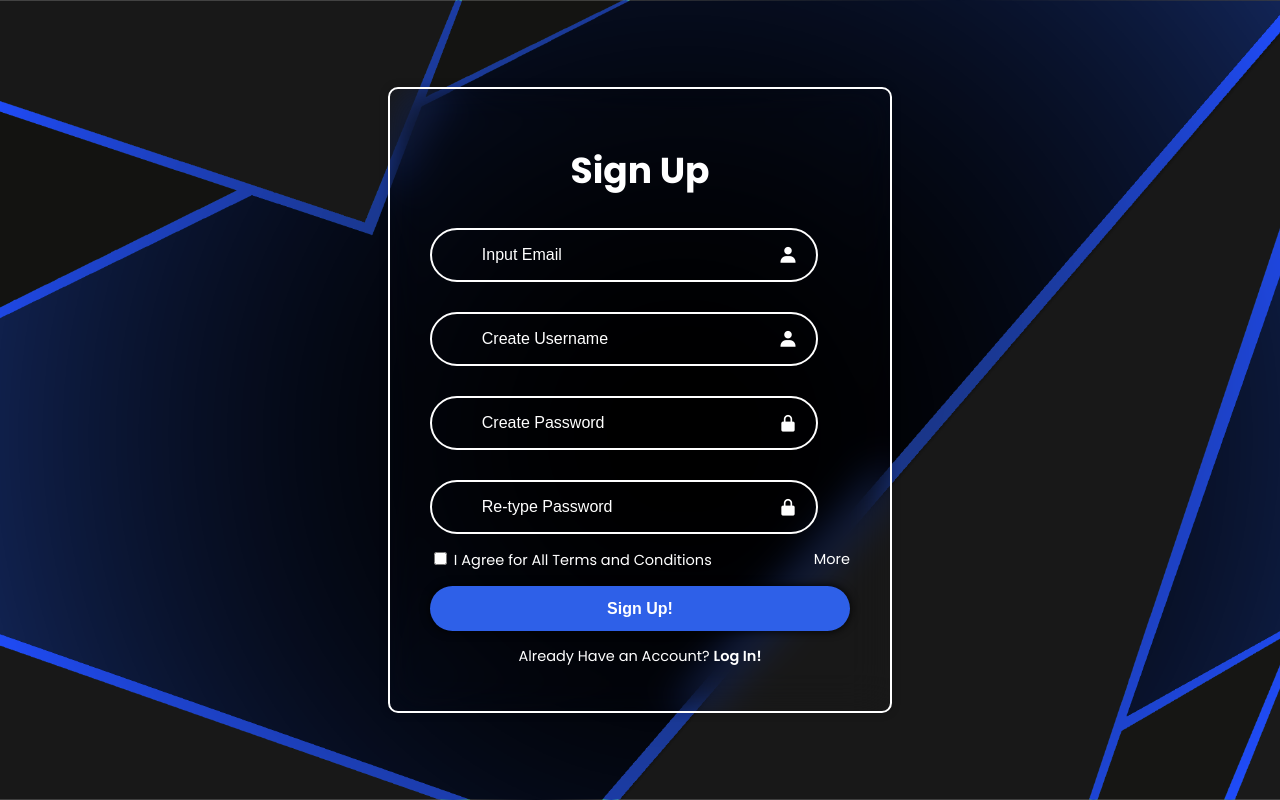
After one commit to TarkovDenck/project3.1, a PHP site: page /signup.html in a window 1280 px wide. The commit adds this page. Run offline with PHP 8.4, Linux system fonts and the light colour scheme; some libraries are stand-ins or nearby versions.

Commit message:
Menambahkan HTML, CSS untuk log in dan sign up

```diff
--- /dev/null
+++ b/javascript/signup.js
@@ -0,0 +1,68 @@
+document.addEventListener('DOMContentLoaded', function() {
+    document.getElementById('signupForm').addEventListener('submit', function(event) {
+        event.preventDefault();
+
+        var email = document.getElementById('email').value.trim();
+        var username = document.getElementById('username').value.trim();
+        var password = document.getElementById('password').value.trim();
+        var repassword = document.getElementById('repassword').value.trim();
+        var agreeTerms = document.getElementById('agreeTerms').checked;
+
+        // Regex untuk memeriksa keberadaan simbol '@' dalam email
+        var emailRegex = /\S+@\S+\.\S+/;
+
+        if (!emailRegex.test(email)) {
+            Swal.fire({
+                title: 'Error!',
+                text: 'Please enter a valid email address.',
+                icon: 'error',
+                confirmButtonText: 'Try Again'
+            });
+        } else if (username.length > 20) {
+            Swal.fire({
+                title: 'Error!',
+                text: 'Username cannot be more than 20 characters.',
+                icon: 'error',
+                confirmButtonText: 'Try Again'
+            });
+        } else if (!/^(?=.*[A-Za-z])(?=.*\d)[A-Za-z\d]{8,}$/.test(password)) {
+            Swal.fire({
+                title: 'Error!',
+                text: 'Password must contain at least one letter and one number, and no symbols.',
+                icon: 'error',
+                confirmButtonText: 'Try Again'
+            });
+        } else if (password !== repassword) {
+            Swal.fire({
+                title: 'Error!',
+                text: 'Passwords do not match.',
+                icon: 'error',
+                confirmButtonText: 'Try Again'
+            });
+        } else if (!agreeTerms) {
+            Swal.fire({
+                title: 'Error!',
+                text: 'You must agree to the terms and conditions.',
+                icon: 'error',
+                confirmButtonText: 'Try Again'
+            });
+        } else {
+            Swal.fire({
+                title: 'Sign Up Success!',
+                text: 'You have successfully signed up.',
+                icon: 'success',
+                confirmButtonText: 'Great'
+            }).then(() => {
+
+                window.sharedData.signupData = {
+                    email: email,
+                    username: username,
+                    password: password
+                };
+
+                // For example, redirecting to another page
+                window.location.href = 'login.html';
+            });
+        }
+    });
+});
--- /dev/null
+++ b/signup.html
@@ -0,0 +1,62 @@
+<!DOCTYPE html>
+<html lang="en">
+
+<head>
+    <meta charset="UTF-8">
+    <meta http-equiv="X-UA-Compatible" content="IE=edge">
+    <meta name="viewport" content="width=device-width,initial-scale=1.0">
+    <title>Sign Up and Login Form</title>
+    <link rel="stylesheet" href="styles\signup.css">
+    <link href='https://unpkg.com/boxicons@2.1.4/css/boxicons.min.css' rel='stylesheet'>
+    <!-- Mengimpor CSS SweetAlert2 -->
+    <link rel="stylesheet" href="https://cdn.jsdelivr.net/npm/sweetalert2@11/dist/sweetalert2.min.css">
+
+    <script>
+        // Define the global object
+        window.sharedData = {};
+    </script>
+    <script src="javascript\signup.js"></script>
+
+</head>
+
+<body>
+    <div class="wrapper">
+        <form id="signupForm">
+            <h1>Sign Up</h1>
+            <div class="input-box">
+                <input type="text" id="email" placeholder="    Input Email    " required>
+                <i class='bx bxs-user'></i>
+            </div>
+            <div class="input-box">
+                <input type="text" id="username" placeholder="    Create Username    " required>
+                <i class='bx bxs-user'></i>
+            </div>
+            <div class="input-box">
+                <input type="password" id="password" placeholder="    Create Password    " required>
+                <i class='bx bxs-lock-alt'></i>
+            </div>
+            <div class="input-box">
+                <input type="password" id="repassword" placeholder="    Re-type Password    " required>
+                <i class='bx bxs-lock-alt'></i>
+            </div>
+
+            <div class="remember-forgot">
+                <label><input type="checkbox" id="agreeTerms"> I Agree for All Terms and Conditions </label>
+                <a href="#"> More </a>
+            </div>
+
+            <button type="submit" class="btn"> Sign Up! </button>
+
+            <div class="register-link">
+                <p>Already Have an Account? <a href="login.html">Log In!</a></p>
+            </div>
+        </form>
+    </div>
+
+    <!-- Mengimpor JS SweetAlert2 -->
+    <script src="https://cdn.jsdelivr.net/npm/sweetalert2@11/dist/sweetalert2.all.min.js"></script>
+    <!-- Mengimpor file JavaScript terpisah -->
+    <script src="javascript\signup.js"></script>
+</body>
+
+</html>
--- /dev/null
+++ b/styles/signup.css
@@ -0,0 +1,124 @@
+@import url("https://fonts.googleapis.com/css2?family=Poppins:wght@300;400;500;600;700;800;900&display=swap");
+
+
+body {
+    margin: 0;
+    padding: 0;
+    box-sizing: border-box;
+    font-family: "Poppins", sans-serif;
+    display: flex;
+    justify-content: center;
+    align-items: center;
+    min-height: 100vh;
+    background: url(../Image/background-login-signup.png) no-repeat;
+    background-size: cover;
+    background-position: center;
+}
+
+.wrapper {
+    width: 420px;
+    background: transparent;
+    border: 2px solid rgba(255, 255, 255, 2);
+    backdrop-filter: blur(20px);
+    box-shadow: 0 0 10px rgba(0, 0, 0, .2);
+    color: #FFFFFF;
+    border-radius: 10px;
+    padding: 30px 40px;
+}
+
+.wrapper h1 {
+    font-size: 36px;
+    text-align: center;
+}
+
+.wrapper .input-box{
+    position: relative;
+    /* width: 98%;
+    height: 50px; */
+    margin: 30px 0;
+}
+
+.bxs-user{
+    margin-right: 2rem;
+}
+
+.bxs-lock-alt{
+    margin-right: 2rem;
+}
+
+.input-box input{
+    /* width: 100%; */
+    width: 20rem;
+    height: 100%;
+    padding: 1rem 2rem;
+    background: transparent;
+    border: none;
+    outline: none;
+    border: 2px solid rgba(255, 255, 255, 2);
+    border-radius: 40px;
+    font-size: 16px;
+    color: #FFFFFF;
+}
+
+.input-box input::placeholder{
+    color: #FFFFFF;
+}
+
+.input-box i {
+    position: absolute;
+    right: 20px;
+    top: 50%;
+    transform: translateY(-50%);
+    font-size: 20px;
+}
+
+.wrapper .remember-forgot {
+    display: flex;
+    justify-content: space-between;
+    font-size: 14.5px;
+    margin: -15px 0 15px;
+}
+
+.remember-forgot label input {
+    accent-color: #fff;
+    margin-right: 3px;
+}
+
+.remember-forgot a{
+    color: #fff;
+    text-decoration: none;
+}
+
+.remember-forgot a:hover {
+    text-decoration: underline;
+}
+
+.wrapper .btn {
+    width: 100%;
+    height: 45px;
+    background: #2e60e8;
+    border: none;
+    outline: none;
+    border-radius: 40px;
+    box-shadow: 0 0 10px rgba(0, 0, 0, 1);
+    cursor: pointer;
+    font-size: 16px;
+    color: #fff;
+    font-weight: 600;
+}
+
+.wrapper .register-link {
+    font-size: 14.5px;
+    text-align: center;
+    margin-top: 20px 15px;
+}
+
+.register-link p a {
+    color: #fff;
+    text-decoration: none;
+    font-weight: 600;
+}
+
+.register-link p a:hover {
+    text-decoration: underline;
+}
```
Also changed, not shown: home.html (+14 -16 lines), javascript/login.js (added, +40 -0 lines), login.html (added, +54 -0 lines), styles/home.css (+104 -2 lines), styles/login.css (added, +116 -0 lines), testing.html (added, +26 -0 lines), Image/background-login-signup.png (added).
